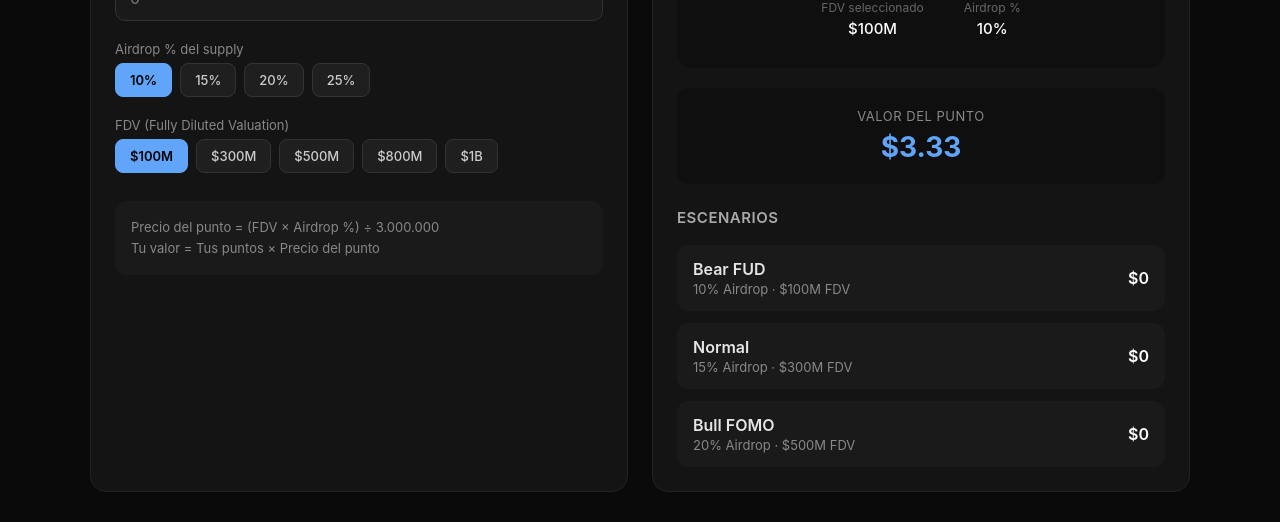
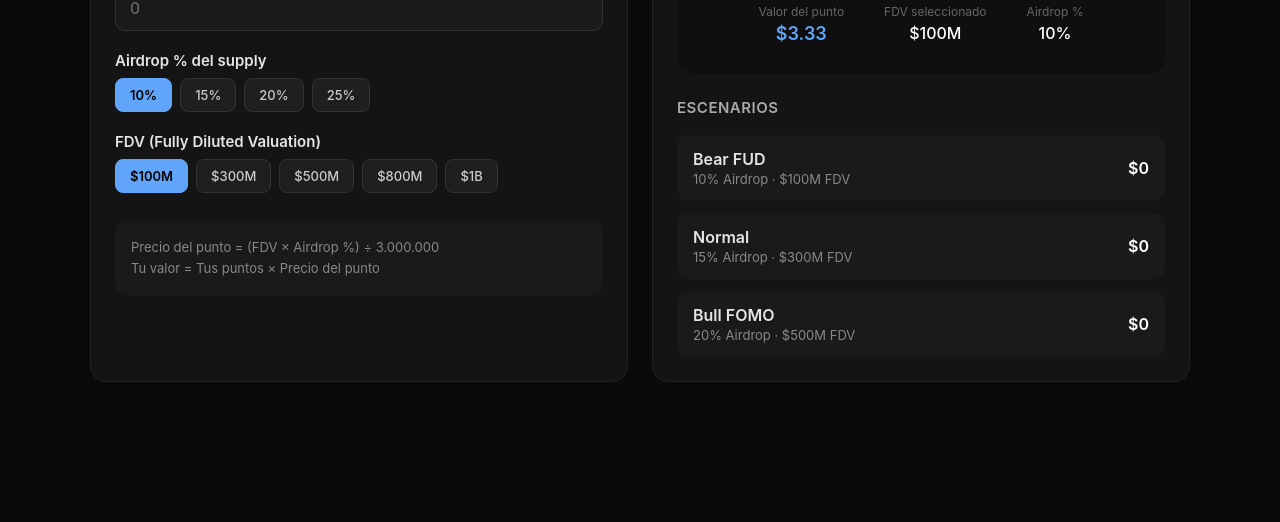
Before and after one commit to dragoncrip/Perpl-Calculadora, a plain HTML site: page index.html in a window 1280 px wide. Shown: the part 303-825 px from the top of the page. After the commit the page ends 800 px from the top, so only its background shows below. Drawn offline with Linux system fonts and the light colour scheme.

Commit message:
Update index.html

```diff
--- a/index.html
+++ b/index.html
@@ -72,9 +72,10 @@
 
     label {
       display: block;
-      font-size: 13px;
-      color: #888;
-      margin-bottom: 6px;
+      font-size: 15px;
+      font-weight: 600;
+      color: #e5e5e5;
+      margin-bottom: 8px;
     }
 
     .fixed-points {
@@ -138,7 +139,7 @@
       border-radius: 16px;
       padding: 30px 20px;
       text-align: center;
-      margin-bottom: 20px;
+      margin-bottom: 24px;
     }
 
     .main-result-label {
@@ -153,35 +154,14 @@
       font-size: 42px;
       font-weight: 700;
       color: #60a5fa;
-    }
-
-    .point-result {
-      background: #0f0f0f;
-      border-radius: 12px;
-      padding: 20px;
-      text-align: center;
-      margin-bottom: 24px;
-    }
-
-    .point-result-label {
-      font-size: 13px;
-      color: #888;
-      margin-bottom: 6px;
-      text-transform: uppercase;
-      letter-spacing: 0.5px;
-    }
-
-    .point-result-value {
-      font-size: 28px;
-      font-weight: 700;
-      color: #60a5fa;
+      margin-bottom: 20px;
     }
 
     .details {
       display: flex;
       justify-content: center;
       gap: 40px;
-      margin-top: 16px;
+      flex-wrap: wrap;
       font-size: 14px;
       color: #aaa;
     }
@@ -197,9 +177,15 @@
     }
 
     .detail-value {
-      font-size: 15px;
+      font-size: 16px;
       color: #fff;
       font-weight: 500;
+    }
+
+    .detail-value.highlight {
+      color: #60a5fa;
+      font-weight: 600;
+      font-size: 18px;
     }
 
     /* Escenarios */
@@ -278,7 +264,6 @@
           <button class="btn" onclick="setFDV(1000)">$1B</button>
         </div>
 
-        <!-- Fórmula movida a la izquierda -->
         <div class="formula">
           Precio del punto = (FDV × Airdrop %) ÷ 3.000.000<br>
           Tu valor = Tus puntos × Precio del punto
@@ -289,12 +274,16 @@
       <div class="card">
         <div class="card-title">Resultados</div>
 
-        <!-- Valor estimado grande -->
+        <!-- Caja principal con Valor estimado + Valor del punto dentro -->
         <div class="main-result">
           <div class="main-result-label">Valor estimado del Airdrop</div>
           <div class="main-result-value" id="yourValue">$0</div>
 
           <div class="details">
+            <div class="detail-item">
+              <div class="detail-label">Valor del punto</div>
+              <div class="detail-value highlight" id="pointPrice">$0.00</div>
+            </div>
             <div class="detail-item">
               <div class="detail-label">FDV seleccionado</div>
               <div class="detail-value" id="selectedFDV">$100M</div>
@@ -304,12 +293,6 @@
               <div class="detail-value" id="selectedAirdrop">10%</div>
             </div>
           </div>
-        </div>
-
-        <!-- Valor del punto (como estaba antes) -->
-        <div class="point-result">
-          <div class="point-result-label">Valor del punto</div>
-          <div class="point-result-value" id="pointPrice">$0.00</div>
         </div>
 
         <!-- Escenarios -->
```
